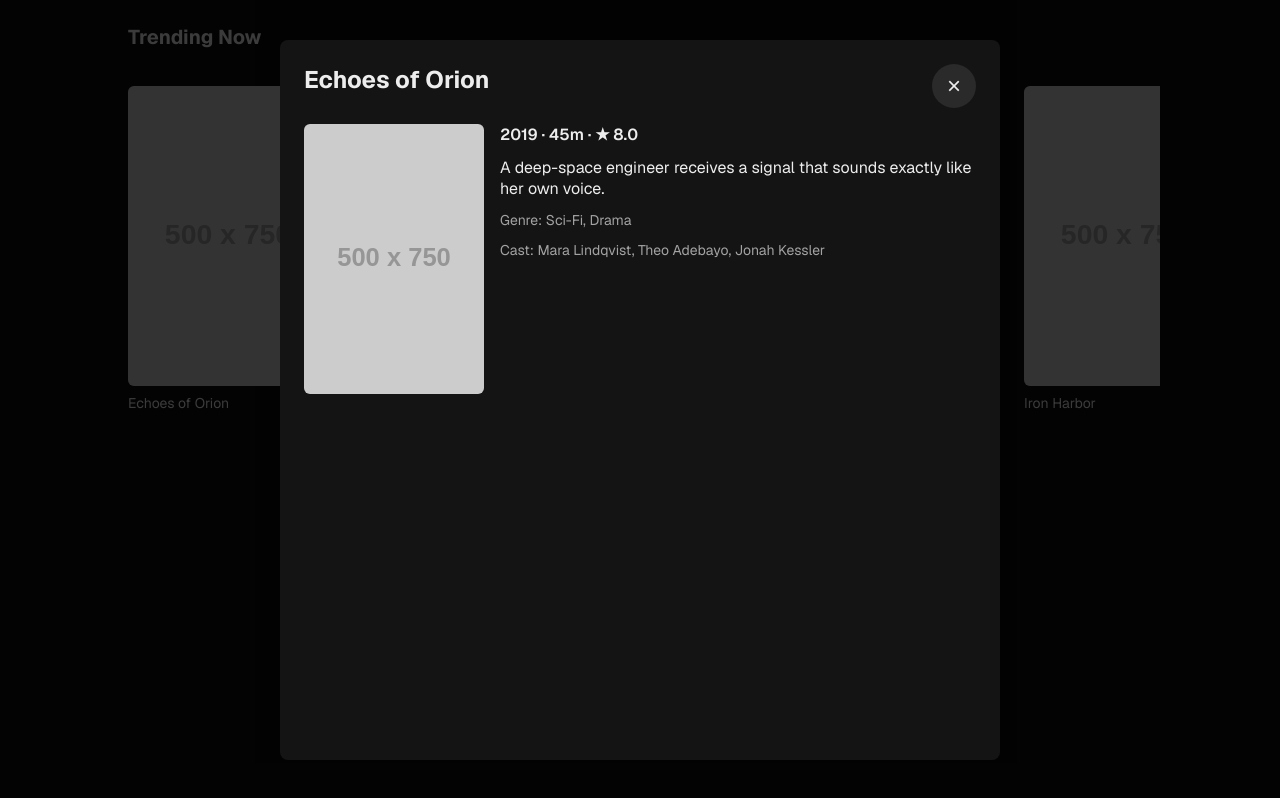
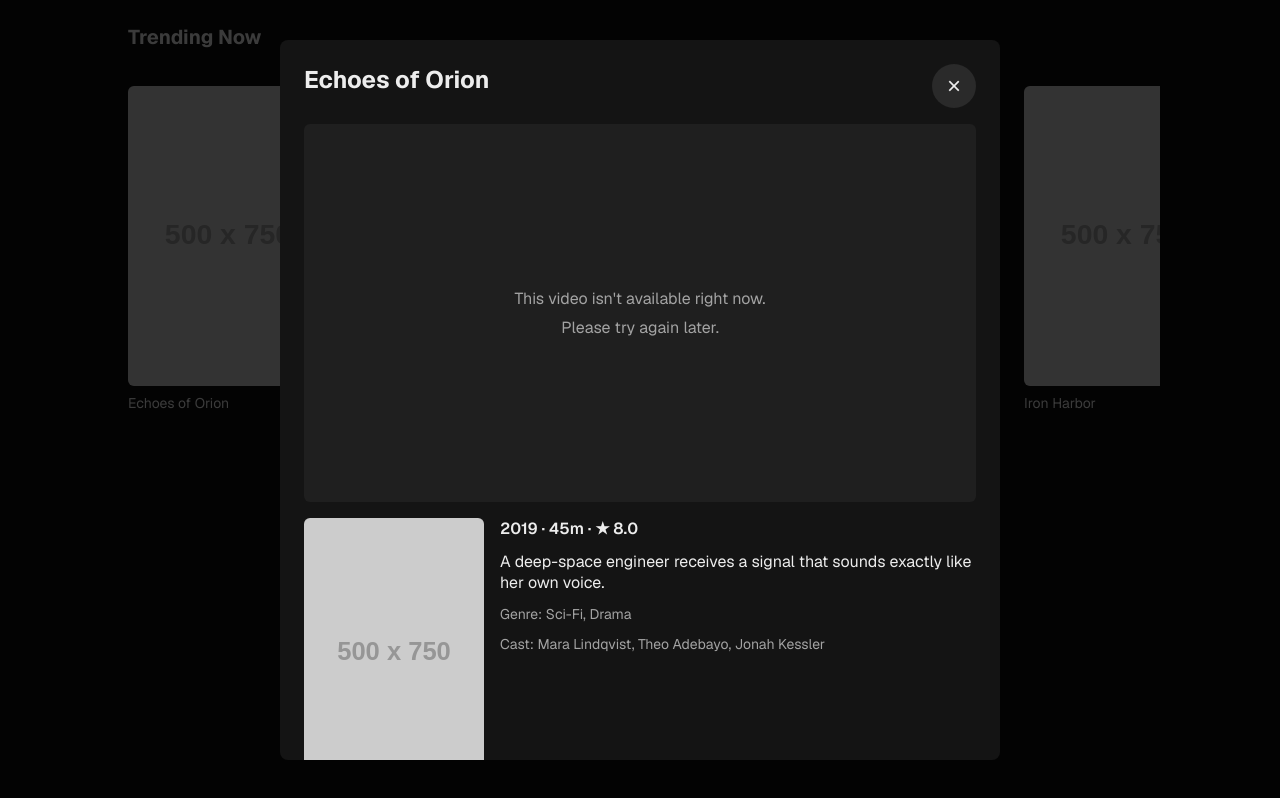
Before and after one commit to kzografos/trending-app, a Next.js app: page / in a window 1280 px wide. Both pictures are taken after a click on the button "Echoes of Orion". Built offline with nearby package versions, Linux system fonts and the light colour scheme.

Commit message:
feat: add VideoPlayer with unavailable fallback

```diff
--- a/src/components/ContentModal.tsx
+++ b/src/components/ContentModal.tsx
@@ -2,6 +2,7 @@ import { useEffect, useRef } from "react";
 import type { ContentItem } from "@/types/content";
 import { formatDuration, formatRating } from "@/lib/format";
 import styles from "./ContentModal.module.css";
+import { VideoPlayer } from "./VideoPlayer";
 
 interface ContentModalProps {
   item: ContentItem | null;
@@ -81,6 +82,7 @@ export function ContentModal({ item, onClose }: ContentModalProps) {
               <span aria-hidden="true">&times;</span>
             </button>
           </header>
+          <VideoPlayer key={item.id} src={item.video_url} title={item.title} />
           <div className={styles.body}>
             {/* eslint-disable-next-line @next/next/no-img-element -- external API thumbnails (SVG placeholders); see README */}
             <img
--- /dev/null
+++ b/src/components/VideoPlayer.module.css
@@ -0,0 +1,21 @@
+.video,
+.fallback {
+  display: block;
+  width: 100%;
+  aspect-ratio: 16 / 9;
+  margin-bottom: 16px;
+  border-radius: 6px;
+  background: #000;
+}
+
+.fallback {
+  display: flex;
+  flex-direction: column;
+  align-items: center;
+  justify-content: center;
+  gap: 8px;
+  padding: 16px;
+  text-align: center;
+  color: #a3a3a3;
+  background: #1f1f1f;
+}
--- /dev/null
+++ b/src/components/VideoPlayer.tsx
@@ -0,0 +1,32 @@
+import { useState } from "react";
+import styles from "./VideoPlayer.module.css";
+
+interface VideoPlayerProps {
+  src: string;
+  title: string;
+}
+
+export function VideoPlayer({ src, title }: VideoPlayerProps) {
+  const [failed, setFailed] = useState(false);
+
+  if (failed) {
+    return (
+      <div className={styles.fallback}>
+        <p>This video isn&apos;t available right now.</p>
+        <p>Please try again later.</p>
+      </div>
+    );
+  }
+
+  return (
+    <video
+      className={styles.video}
+      src={src}
+      controls
+      preload="metadata"
+      playsInline
+      aria-label={`${title} video`}
+      onError={() => setFailed(true)}
+    />
+  );
+}
```
